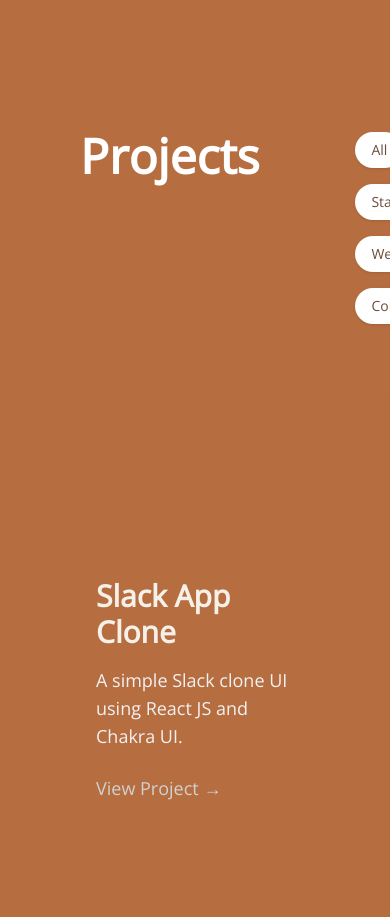
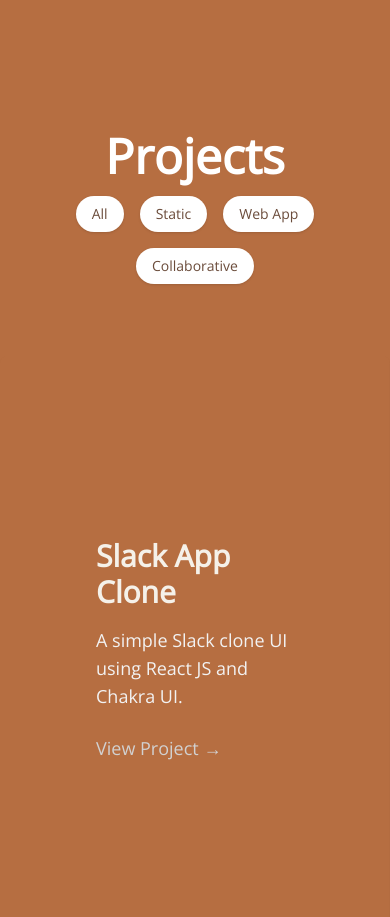
Before and after one commit to cimafrancamae/cimafrancamae.github.io, a website built with Vite: page index.html in a window 390 px wide. Shown: the part 880-1797 px from the top of the page. Built offline with nearby package versions, Linux system fonts and the light colour scheme.

Commit message:
fix: responsive on project categories

```diff
--- a/index.html
+++ b/index.html
@@ -46,10 +46,10 @@
     <div class="h-10 bg-clay shadow-[0_-20px_30px_-10px_rgba(0,0,0,0.2)] z-0 relative -mt-18 rounded-t-3xl"></div>
       <section id="projects" class="relative bg-clay text-white pt-32 pb-40">
         <div class="overflow-hidden">
-          <div class="flex gap-4 px-20 mb-10">
+          <div class="flex flex-col md:flex-row md:items-center md:justify-start gap-4 px-4 md:px-20 mb-10 text-center md:text-left">
             <h2 class="text-5xl font-bold animate-slideUp delay-200">Projects</h2>
             <!-- Filters -->
-            <div class="px-20 flex gap-4 mb-8 flex-wrap">
+            <div class="flex flex-wrap justify-center items-center md:justify-start text-center md:text-left px-4 md:px-20 gap-4 mb-8">
               <button
                 class="bg-white text-brown px-4 py-2 rounded-full text-sm font-medium shadow hover:bg-terracotta hover:text-white transition"
                 @click="filter = 'all'"
```
